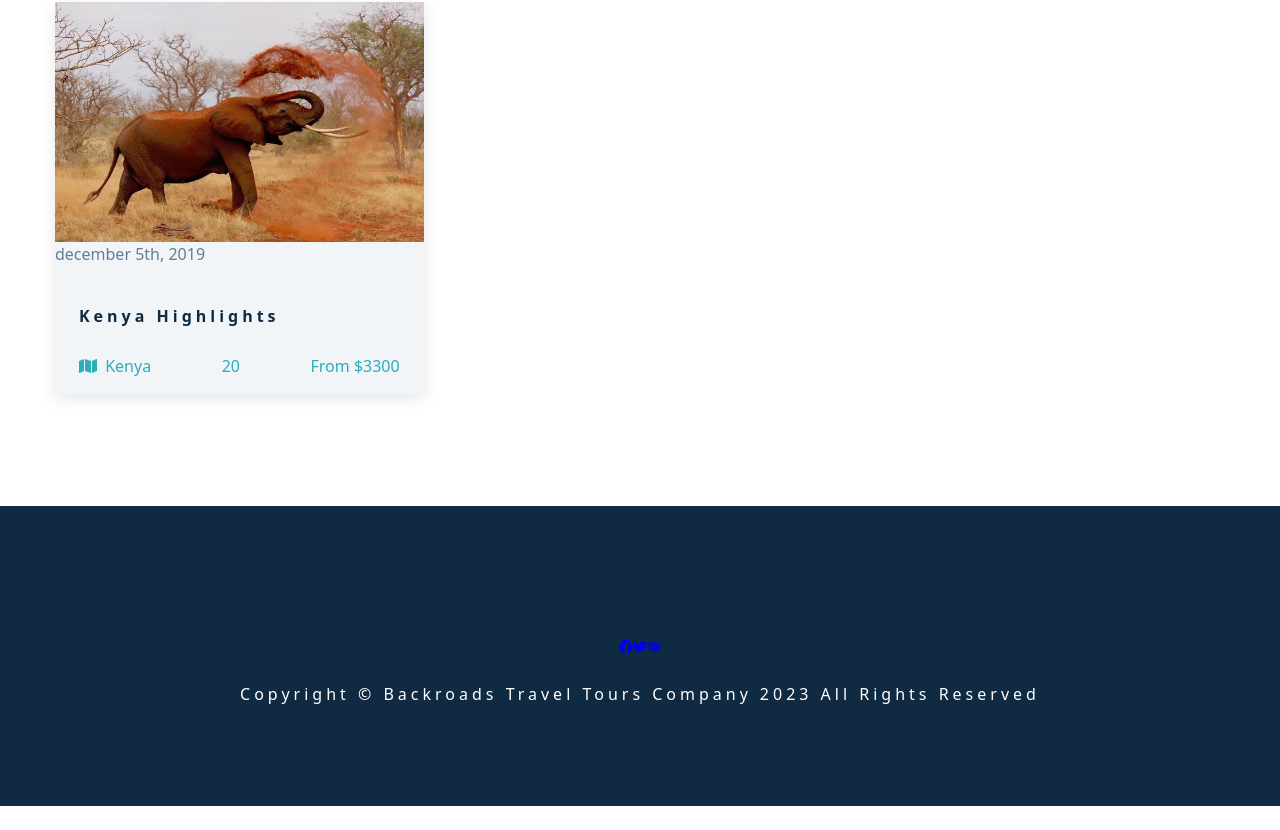
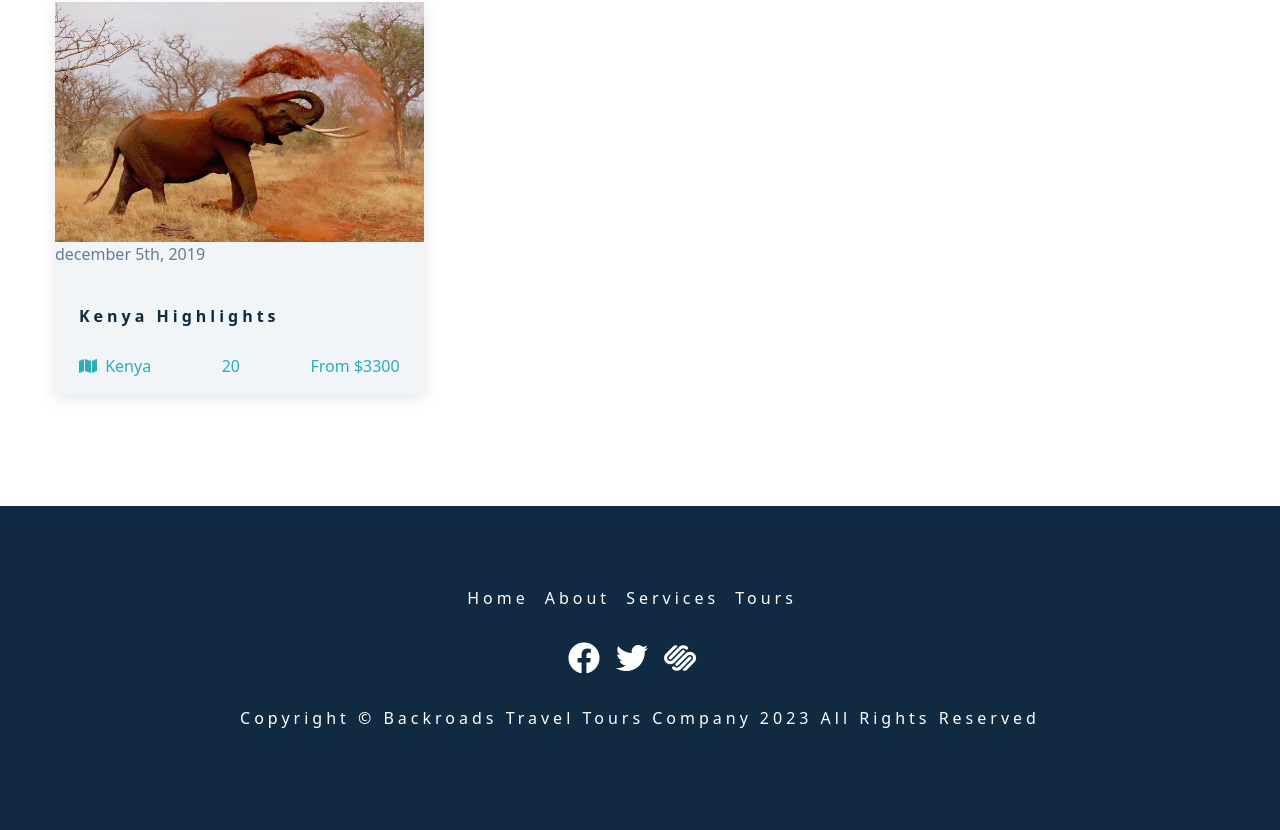
Before and after one commit to realsingeriu/backroads-html, a React (Vite) app in the folder backroads/: page / in a window 1280 px wide. Shown: the part 2433-3263 px from the top of the page. Built offline with nearby package versions, Linux system fonts and the light colour scheme.

Commit message:
푸터 변경

```diff
--- a/backroads/src/Footer.jsx
+++ b/backroads/src/Footer.jsx
@@ -8,7 +8,7 @@ function Footer() {
         {pageLinks.map((link) => {
           return (
             <li key={link.id}>
-              <a href={link.href} className="nav-link">
+              <a href={link.href} className="footer-link">
                 {link.text}
               </a>
             </li>
@@ -19,7 +19,7 @@ function Footer() {
         {socialLinks.map((link) => {
           return (
             <li key={link.id}>
-              <a href={link.href} target="_blank" className="nav-icon">
+              <a href={link.href} target="_blank" className="footer-icon">
                 <i className={link.icon}></i>
               </a>
             </li>
```
